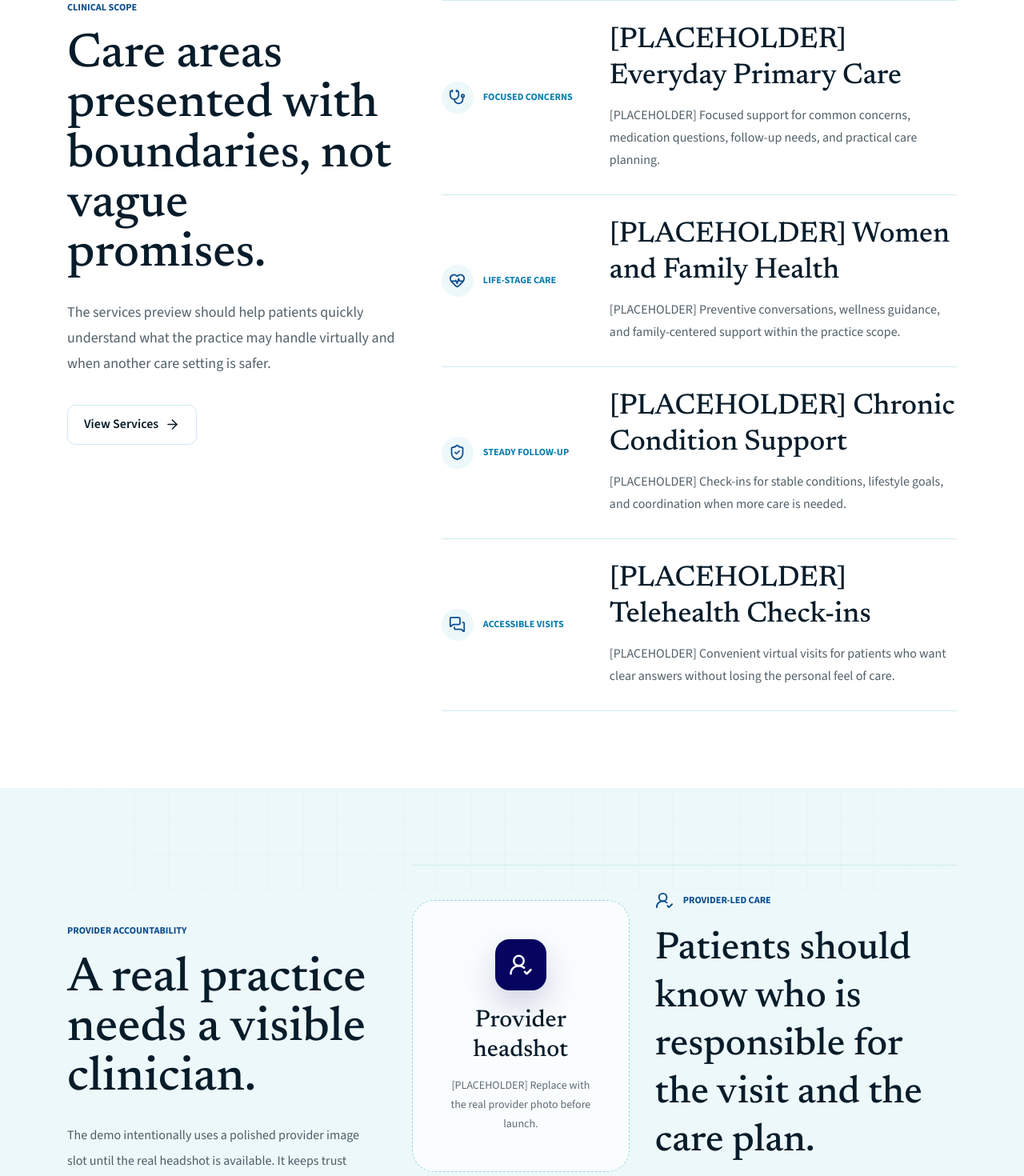
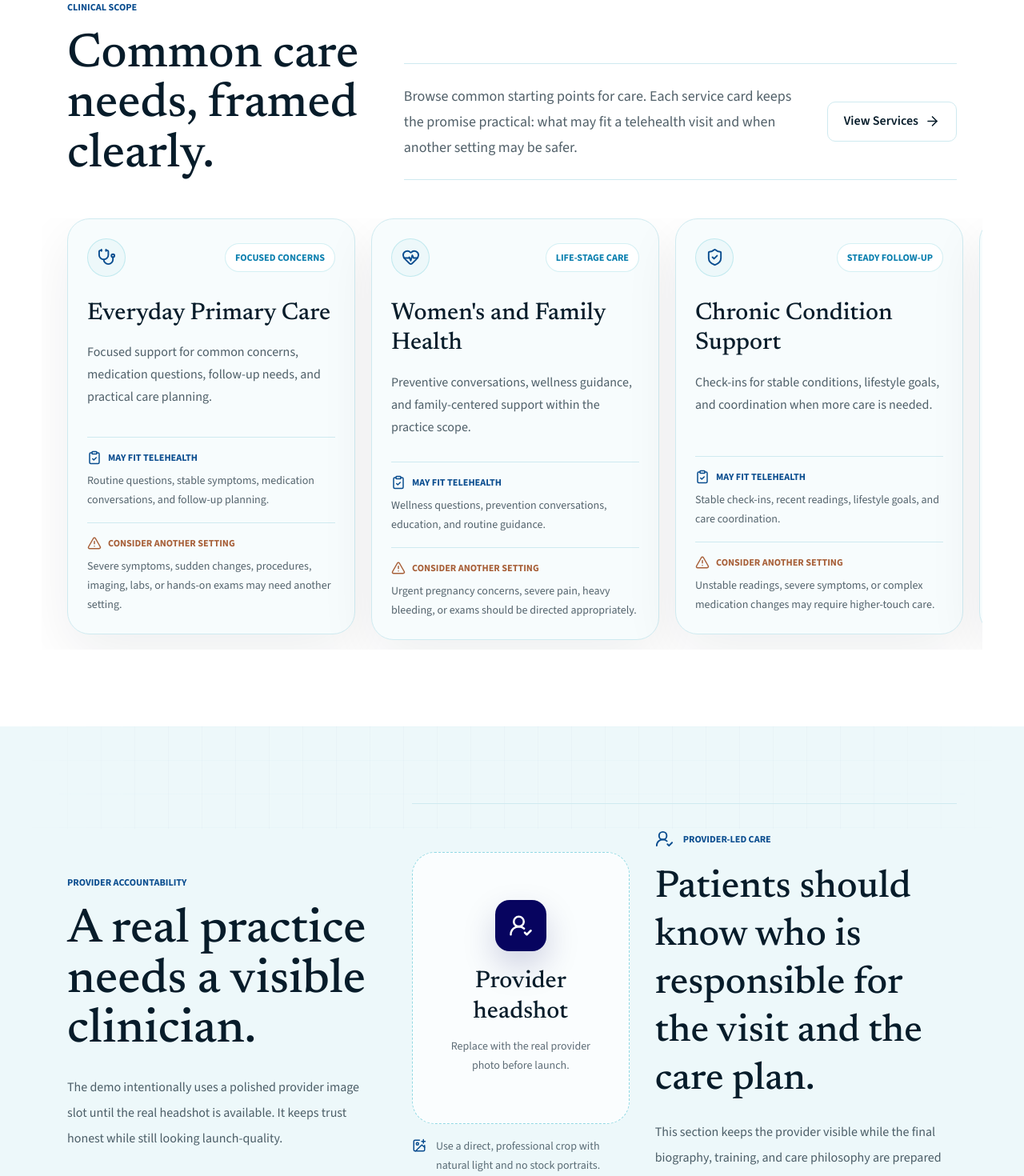
Before and after one commit to supertrens/premier-np-care, a Next.js app: page / in a window 1280 px wide. Shown: the part 1640-3110 px from the top of the page at 80% size. Built offline with nearby package versions, Linux system fonts and the light colour scheme; no server answers.

Commit message:
Refine service preview and demo copy

```diff
--- a/src/app/api/contact/route.ts
+++ b/src/app/api/contact/route.ts
@@ -84,7 +84,7 @@ export async function POST(request: Request) {
   }
 
   const payload = parsed.data;
-  const phone = payload.phone || "[PLACEHOLDER] Not provided";
+  const phone = payload.phone || "Not provided";
   const text = [
     "Premier NP Care website inquiry",
     "",
--- a/src/app/how-it-works/page.tsx
+++ b/src/app/how-it-works/page.tsx
@@ -17,15 +17,15 @@ export const metadata: Metadata = {
 const reassuranceRows = [
   {
     label: "Before the visit",
-    body: "[PLACEHOLDER] The practice platform provides any required visit instructions. This website does not collect intake forms or store medical records.",
+    body: "The practice platform provides any required visit instructions. This website does not collect intake forms or store medical records.",
   },
   {
     label: "During the visit",
-    body: "[PLACEHOLDER] Your provider clarifies the concern, discusses appropriate options, and explains when in-person or urgent care is safer.",
+    body: "Your provider clarifies the concern, discusses appropriate options, and explains when in-person or urgent care is safer.",
   },
   {
     label: "After the visit",
-    body: "[PLACEHOLDER] Follow-up details, records, and visit communication are handled through the practice systems.",
+    body: "Follow-up details, records, and visit communication are handled through the practice systems.",
   },
 ];
 
--- a/src/app/page.tsx
+++ b/src/app/page.tsx
@@ -2,8 +2,10 @@ import type { Metadata } from "next";
 import {
   ArrowRight,
   CalendarCheck,
+  ClipboardCheck,
   ImagePlus,
   ShieldCheck,
+  TriangleAlert,
   UserRoundCheck,
 } from "lucide-react";
 import { ButtonLink } from "@/components/button";
@@ -126,50 +128,82 @@ export default function Home() {
         </Container>
       </Section>
 
-      <Section className="bg-paper py-24">
-        <Container className="grid gap-14 lg:grid-cols-[0.78fr_1.22fr]">
+      <Section className="overflow-hidden bg-paper py-24">
+        <Container>
+          <div className="grid gap-8 lg:grid-cols-[0.72fr_1.28fr] lg:items-end">
             <MotionReveal>
               <p className="label-caps text-cobalt">Clinical scope</p>
               <h2 className="mt-5 max-w-xl font-display text-5xl font-medium leading-[1.04] text-ink md:text-6xl">
-              Care areas presented with boundaries, not vague promises.
+                Common care needs, framed clearly.
               </h2>
-            <p className="mt-6 max-w-xl text-lg leading-8 text-ink/70">
-              The services preview should help patients quickly understand what
-              the practice may handle virtually and when another care setting is
-              safer.
+            </MotionReveal>
+            <MotionReveal delay={0.08}>
+              <div className="grid gap-5 border-y border-line py-6 md:grid-cols-[1fr_auto] md:items-center">
+                <p className="max-w-2xl text-lg leading-8 text-ink/70">
+                  Browse common starting points for care. Each service card
+                  keeps the promise practical: what may fit a telehealth visit
+                  and when another setting may be safer.
                 </p>
-            <ButtonLink className="mt-9" href="/services" variant="secondary">
+                <ButtonLink href="/services" variant="secondary">
                   View Services
                   <ArrowRight aria-hidden="true" size={19} />
                 </ButtonLink>
+              </div>
             </MotionReveal>
+          </div>
 
-          <div className="divide-y divide-line border-y border-line">
-            {services.map((service) => {
+          <div className="-mx-5 mt-12 overflow-x-auto px-5 pb-3 [scrollbar-width:thin] md:-mx-8 md:px-8">
+            <div className="flex snap-x snap-mandatory gap-5">
+              {services.map((service, index) => {
                 const Icon = service.icon;
                 return (
-                <MotionReveal key={service.title}>
-                  <article className="grid gap-5 py-7 md:grid-cols-[190px_1fr]">
-                    <div className="flex items-center gap-3 text-cobalt">
-                      <span className="flex h-10 w-10 shrink-0 items-center justify-center rounded-full bg-mist">
-                        <Icon aria-hidden="true" size={21} />
+                  <MotionReveal
+                    className="w-[82vw] max-w-[390px] shrink-0 snap-start md:w-[360px]"
+                    delay={index * 0.05}
+                    key={service.title}
+                  >
+                    <article className="flex min-h-[520px] flex-col rounded-[28px] border border-line bg-porcelain p-6 shadow-[0_24px_70px_rgba(7,28,42,0.07)]">
+                      <div className="flex items-center justify-between gap-4">
+                        <span className="flex h-12 w-12 shrink-0 items-center justify-center rounded-full border border-cyan/20 bg-mist text-cobalt">
+                          <Icon aria-hidden="true" size={23} />
                         </span>
-                      <p className="label-caps text-harbor">
+                        <span className="label-caps rounded-full border border-cyan/18 bg-paper px-3 py-2 text-harbor">
                           {service.eyebrow}
+                        </span>
+                      </div>
+
+                      <h3 className="mt-7 font-display text-3xl font-medium leading-tight text-ink">
+                        {service.title}
+                      </h3>
+                      <p className="mt-4 leading-7 text-ink/70">
+                        {service.description}
+                      </p>
+
+                      <div className="mt-auto space-y-4 pt-7">
+                        <div className="border-t border-line pt-4">
+                          <div className="flex items-center gap-2 text-cobalt">
+                            <ClipboardCheck aria-hidden="true" size={18} />
+                            <p className="label-caps">May fit telehealth</p>
+                          </div>
+                          <p className="mt-2 text-sm leading-6 text-ink/68">
+                            {service.fit}
                           </p>
                         </div>
-                    <div>
-                      <h3 className="font-display text-3xl font-medium leading-tight text-ink md:text-4xl">
-                        {service.title}
-                      </h3>
-                      <p className="mt-3 max-w-2xl leading-7 text-ink/70">
-                        {service.description}
+                        <div className="border-t border-line pt-4">
+                          <div className="flex items-center gap-2 text-warn">
+                            <TriangleAlert aria-hidden="true" size={18} />
+                            <p className="label-caps">Consider another setting</p>
+                          </div>
+                          <p className="mt-2 text-sm leading-6 text-ink/68">
+                            {service.boundary}
                           </p>
+                        </div>
                       </div>
                     </article>
                   </MotionReveal>
                 );
               })}
+            </div>
           </div>
         </Container>
       </Section>
@@ -200,8 +234,7 @@ export default function Home() {
                       Provider headshot
                     </p>
                     <p className="mt-3 text-sm leading-6 text-ink/64">
-                      [PLACEHOLDER] Replace with the real provider photo before
-                      launch.
+                      Replace with the real provider photo before launch.
                     </p>
                   </div>
                 </div>
@@ -226,8 +259,9 @@ export default function Home() {
                   care plan.
                 </p>
                 <p className="mt-5 max-w-xl leading-8 text-ink/70">
-                  [PLACEHOLDER] Add the provider story, training, and care
-                  philosophy here once final copy is approved.
+                  This section keeps the provider visible while the final
+                  biography, training, and care philosophy are prepared for
+                  launch.
                 </p>
               </div>
             </div>
--- a/src/app/services/page.tsx
+++ b/src/app/services/page.tsx
@@ -25,8 +25,8 @@ export default function ServicesPage() {
               <p className="label-caps">Scope note</p>
             </div>
             <p className="mt-3 leading-7 text-ink/74">
-              [PLACEHOLDER] Final clinical scope, exclusions, eligibility, and
-              service-area language should be confirmed before launch.
+              Final clinical scope, exclusions, eligibility, and service-area
+              language should be confirmed before launch.
             </p>
           </div>
         }
--- a/src/components/booking-embed-slot.tsx
+++ b/src/components/booking-embed-slot.tsx
@@ -8,7 +8,7 @@ export function BookingEmbedSlot() {
       className="rounded-[24px] border border-line bg-paper p-6 shadow-[0_22px_70px_rgba(7,28,42,0.08)]"
       id="booking-placeholder"
     >
-      <p className="label-caps text-cobalt">[PLACEHOLDER] Booking embed slot</p>
+      <p className="label-caps text-cobalt">Booking embed slot</p>
       <h2 className="mt-4 font-display text-4xl font-medium leading-tight text-ink">
         Book an appointment
       </h2>
@@ -22,7 +22,7 @@ export function BookingEmbedSlot() {
       </p>
       {isBookingPlaceholder ? (
         <p className="mt-4 rounded-[16px] border border-cyan/20 bg-mist px-4 py-3 text-sm font-semibold leading-6 text-ink">
-          [PLACEHOLDER] Set a real tidycall or scheduling URL before launch.
+          Set a real tidycall or scheduling URL before launch.
         </p>
       ) : null}
       <ButtonLink className="mt-6" href={bookingUrl} variant="cobalt">
--- a/src/components/footer.tsx
+++ b/src/components/footer.tsx
@@ -12,8 +12,7 @@ export function Footer() {
               Premier NP Care
             </p>
             <p className="mt-4 max-w-sm leading-7 text-paper/68">
-              Nurse Practitioner-led care with telehealth access.{" "}
-              [PLACEHOLDER: service area].
+              Nurse Practitioner-led care with telehealth access.
             </p>
             <p className="mt-6 rounded-[16px] border border-cyan/25 bg-white/8 px-4 py-3 text-sm leading-6 text-paper/72">
               Informational only. Not a patient portal.
@@ -38,16 +37,21 @@ export function Footer() {
           <div>
             <p className="label-caps text-aqua">Contact</p>
             <address className="mt-5 grid gap-3 not-italic">
-              {["[PLACEHOLDER] Phone", "[PLACEHOLDER] Email", "[PLACEHOLDER] Hours"].map((item) => (
-                <span key={item} className="text-base text-paper/64">{item}</span>
-              ))}
+              {["Phone to be confirmed", "Email to be confirmed", "Hours to be confirmed"].map(
+                (item) => (
+                  <span key={item} className="text-base text-paper/64">
+                    {item}
+                  </span>
+                ),
+              )}
             </address>
           </div>
 
           <div>
             <p className="label-caps text-aqua">Hours</p>
             <p className="mt-5 leading-7 text-paper/64">
-              [PLACEHOLDER: Appointment availability and telehealth hours.]
+              Appointment availability and telehealth hours will be finalized
+              before launch.
             </p>
           </div>
         </div>
--- a/src/components/provider-image-slot.tsx
+++ b/src/components/provider-image-slot.tsx
@@ -12,7 +12,7 @@ export function ProviderImageSlot() {
             Provider headshot
           </p>
           <p className="mt-3 text-sm leading-6 text-ink/64">
-            [PLACEHOLDER] Replace with the real provider photo before launch.
+            Replace with the real provider photo before launch.
           </p>
         </div>
       </div>
--- a/src/lib/content.ts
+++ b/src/lib/content.ts
@@ -21,47 +21,59 @@ export const navItems = [
 
 export const services = [
   {
-    title: "[PLACEHOLDER] Everyday Primary Care",
+    title: "Everyday Primary Care",
     eyebrow: "Focused concerns",
     description:
-      "[PLACEHOLDER] Focused support for common concerns, medication questions, follow-up needs, and practical care planning.",
+      "Focused support for common concerns, medication questions, follow-up needs, and practical care planning.",
+    fit: "Routine questions, stable symptoms, medication conversations, and follow-up planning.",
+    boundary:
+      "Severe symptoms, sudden changes, procedures, imaging, labs, or hands-on exams may need another setting.",
     icon: Stethoscope,
   },
   {
-    title: "[PLACEHOLDER] Women and Family Health",
+    title: "Women's and Family Health",
     eyebrow: "Life-stage care",
     description:
-      "[PLACEHOLDER] Preventive conversations, wellness guidance, and family-centered support within the practice scope.",
+      "Preventive conversations, wellness guidance, and family-centered support within the practice scope.",
+    fit: "Wellness questions, prevention conversations, education, and routine guidance.",
+    boundary:
+      "Urgent pregnancy concerns, severe pain, heavy bleeding, or exams should be directed appropriately.",
     icon: HeartPulse,
   },
   {
-    title: "[PLACEHOLDER] Chronic Condition Support",
+    title: "Chronic Condition Support",
     eyebrow: "Steady follow-up",
     description:
-      "[PLACEHOLDER] Check-ins for stable conditions, lifestyle goals, and coordination when more care is needed.",
+      "Check-ins for stable conditions, lifestyle goals, and coordination when more care is needed.",
+    fit: "Stable check-ins, recent readings, lifestyle goals, and care coordination.",
+    boundary:
+      "Unstable readings, severe symptoms, or complex medication changes may require higher-touch care.",
     icon: ShieldCheck,
   },
   {
-    title: "[PLACEHOLDER] Telehealth Check-ins",
+    title: "Telehealth Check-ins",
     eyebrow: "Accessible visits",
     description:
-      "[PLACEHOLDER] Convenient virtual visits for patients who want clear answers without losing the personal feel of care.",
+      "Convenient virtual visits for patients who want clear answers without losing the personal feel of care.",
+    fit: "Questions that can be evaluated safely without an in-person exam.",
+    boundary:
+      "Emergencies, chest pain, breathing trouble, stroke symptoms, or serious injuries need urgent care.",
     icon: MessagesSquare,
   },
 ];
 
 export const practiceFacts = [
   {
-    label: "[PLACEHOLDER] Provider",
-    value: "Virginie Chavannes, [PLACEHOLDER Credentials]",
+    label: "Provider",
+    value: "Virginie Chavannes",
   },
   {
-    label: "[PLACEHOLDER] New patient status",
-    value: "[PLACEHOLDER] Accepting status, booking availability, and launch timing.",
+    label: "New patient status",
+    value: "Accepting status and launch timing can be confirmed before go-live.",
   },
   {
-    label: "[PLACEHOLDER] Service area",
-    value: "[PLACEHOLDER] State, county, or eligibility language for telehealth care.",
+    label: "Service area",
+    value: "Telehealth eligibility and service-area language can be finalized before launch.",
   },
   {
     label: "Visit platform",
@@ -102,7 +114,7 @@ export const howItWorksSteps = [
   {
     title: "Consult",
     description:
-      "Meet with Virginie Chavannes, [PLACEHOLDER Credentials], through the existing telehealth platform for a focused, unrushed visit.",
+      "Meet with Virginie Chavannes through the existing telehealth platform for a focused, unrushed visit.",
     icon: UserRoundCheck,
   },
   {
@@ -123,61 +135,61 @@ export const patientJourney = [
   {
     title: "Prepare",
     description:
-      "[PLACEHOLDER] The practice platform sends any visit instructions, forms, or reminders needed before the consultation.",
+      "The practice platform sends any visit instructions, forms, or reminders needed before the consultation.",
     icon: FileText,
   },
   {
     title: "Consult",
     description:
-      "Meet with Virginie Chavannes, [PLACEHOLDER Credentials], for a focused visit through the established telehealth platform.",
+      "Meet with Virginie Chavannes for a focused visit through the established telehealth platform.",
     icon: UserRoundCheck,
   },
   {
     title: "Care plan",
     description:
-      "[PLACEHOLDER] Leave with plain-language next steps, appropriate follow-up guidance, and safety instructions.",
+      "Leave with plain-language next steps, appropriate follow-up guidance, and safety instructions.",
     icon: ClipboardCheck,
   },
   {
     title: "Follow up",
     description:
-      "[PLACEHOLDER] Follow-up and records are handled through the practice systems, not this marketing website.",
+      "Follow-up and records are handled through the practice systems, not this marketing website.",
     icon: MessagesSquare,
   },
 ];
 
 export const patientFit = [
-  "[PLACEHOLDER] Patients who want a direct provider relationship rather than a faceless portal experience.",
-  "[PLACEHOLDER] Busy adults and families who need convenient access without feeling rushed.",
-  "[PLACEHOLDER] People who are new to telehealth and want the process explained plainly before booking.",
+  "Patients who want a direct provider relationship rather than a faceless portal experience.",
+  "Busy adults and families who need convenient access without feeling rushed.",
+  "People who are new to telehealth and want the process explained plainly before booking.",
 ];
 
 export const providerStandards = [
   {
     title: "Assessment before recommendation",
-    body: "[PLACEHOLDER] How the provider listens, reviews symptoms, asks targeted questions, and determines whether telehealth is appropriate.",
+    body: "The visit starts with listening, targeted questions, and a clear determination of whether telehealth is appropriate.",
   },
   {
     title: "Plain-language care planning",
-    body: "[PLACEHOLDER] How options, limitations, prescriptions, testing, referrals, or follow-up are explained after the visit.",
+    body: "Options, limits, prescriptions, testing, referrals, and follow-up are explained in language patients can use.",
   },
   {
     title: "Safety boundaries",
-    body: "[PLACEHOLDER] How patients are directed to urgent, emergency, specialist, or in-person care when that is safer.",
+    body: "Patients are directed to urgent, emergency, specialist, or in-person care when that is the safer path.",
   },
 ];
 
 export const patientExpectations = [
-  "[PLACEHOLDER] A direct visit with the Nurse Practitioner, not a generic patient portal experience.",
-  "[PLACEHOLDER] Clear explanation of what can be handled virtually and what cannot.",
-  "[PLACEHOLDER] Practical next steps that fit the patient's concern and the practice scope.",
+  "A direct visit with the Nurse Practitioner, not a generic patient portal experience.",
+  "Clear explanation of what can be handled virtually and what cannot.",
+  "Practical next steps that fit the patient's concern and the practice scope.",
 ];
 
 export const clinicalScopeMatrix = [
   {
-    area: "[PLACEHOLDER] Everyday primary care",
+    area: "Everyday primary care",
     appropriate:
-      "[PLACEHOLDER] Common concerns, medication questions, stable follow-up needs, and practical care planning.",
+      "Common concerns, medication questions, stable follow-up needs, and practical care planning.",
     mayRequire:
       "Severe symptoms, sudden changes, procedures, imaging, labs, or concerns needing a hands-on exam.",
     nextStep:
@@ -185,9 +197,9 @@ export const clinicalScopeMatrix = [
     icon: Stethoscope,
   },
   {
-    area: "[PLACEHOLDER] Women and family health",
+    area: "Women's and family health",
     appropriate:
-      "[PLACEHOLDER] Prevention conversations, wellness questions, education, and family-centered health guidance.",
+      "Prevention conversations, wellness questions, education, and family-centered health guidance.",
     mayRequire:
       "In-person exams, urgent pregnancy concerns, severe pain, heavy bleeding, or emergency symptoms.",
     nextStep:
@@ -195,9 +207,9 @@ export const clinicalScopeMatrix = [
     icon: HeartPulse,
   },
   {
-    area: "[PLACEHOLDER] Chronic condition support",
+    area: "Chronic condition support",
     appropriate:
-      "[PLACEHOLDER] Stable condition check-ins, lifestyle goals, medication conversations, and care coordination.",
+      "Stable condition check-ins, lifestyle goals, medication conversations, and care coordination.",
     mayRequire:
       "Unstable readings, severe symptoms, complex medication changes, or specialist-directed care.",
     nextStep:
@@ -205,9 +217,9 @@ export const clinicalScopeMatrix = [
     icon: ShieldCheck,
   },
   {
-    area: "[PLACEHOLDER] Telehealth check-ins",
+    area: "Telehealth check-ins",
     appropriate:
-      "[PLACEHOLDER] Convenient visits for questions that can be evaluated safely without an in-person exam.",
+      "Convenient visits for questions that can be evaluated safely without an in-person exam.",
     mayRequire:
       "Emergencies, chest pain, trouble breathing, stroke symptoms, severe allergic reactions, or injuries.",
     nextStep:
```
Also changed, not shown: src/app/about/page.tsx (+12 -12 lines), src/app/contact/page.tsx (+6 -6 lines), 1 other file (tests, documents, lock files or other folders). Lines whose indentation alone changed are shown as unchanged.
